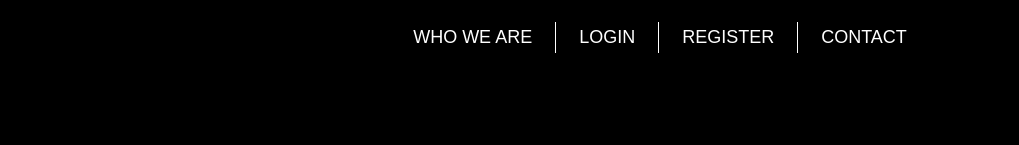
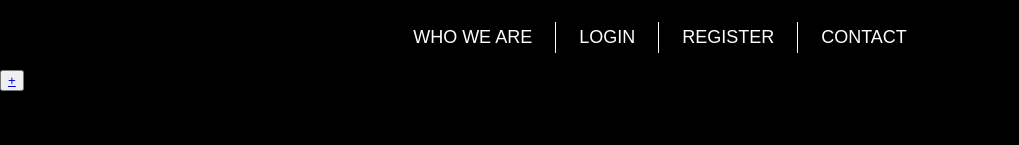
Before and after one commit to allyjfuller/menew-client, a React (Create React App) app: page / in a window 1280 px wide. Shown: the part 155-300 px from the top of the page, without its empty margins (0-1019 px from the left). Built offline with nearby package versions, Linux system fonts and the light colour scheme; no server answers; a web font is replaced by a local one.

Commit message:
add menu item button

```diff
--- a/src/components/App.js
+++ b/src/components/App.js
@@ -39,7 +39,6 @@ export class App extends React.Component {
         return (
             <div className="app">
                 <HeaderBar />
-
             </div>
         );
     }
--- a/src/components/dashboard.js
+++ b/src/components/dashboard.js
@@ -1,8 +1,7 @@
 import React from 'react';
 import {connect} from 'react-redux';
 import requiresLogin from './requires-login';
-import { BrowserRouter as Router, Route, Link } from "react-router-dom"
-import MenuItemPage from './menu-item-page';
+import { BrowserRouter as Router } from "react-router-dom"
 import {fetchProtectedData} from '../actions/protected-data';
 import './dashboard.css';
 
@@ -15,9 +14,6 @@ export class Dashboard extends React.Component {
         return (
             <Router>
                 <div className="dashboard">
-
-                <button><Link to="/menu-item-page" className="menu-item-page"> + </Link></button>
-                <Route exact path="/menu-item-page" component={ MenuItemPage } />
 
                 </div>
             </Router>
--- a/src/index.js
+++ b/src/index.js
@@ -1,9 +1,10 @@
 import React from 'react';
 import ReactDOM from 'react-dom';
-import { BrowserRouter as Router } from 'react-router-dom';
+import { BrowserRouter as Router, Route, Link } from 'react-router-dom';
 import { Provider } from 'react-redux'
 import TopNav from './components/top-nav';
 import App from './components/App';
+import MenuItemPage from './components/menu-item-page'
 import * as serviceWorker from './serviceWorker';
 import store from './store'
 import './index.css';
@@ -16,6 +17,8 @@ ReactDOM.render(
 		<Router>
 			<TopNav />
 			<App />
+			<button><Link to="/menu-item-page" className="menu-item-page"> + </Link></button>
+			<Route exact path="/menu-item-page" component={ MenuItemPage } />
 
 		</Router>
 
```
